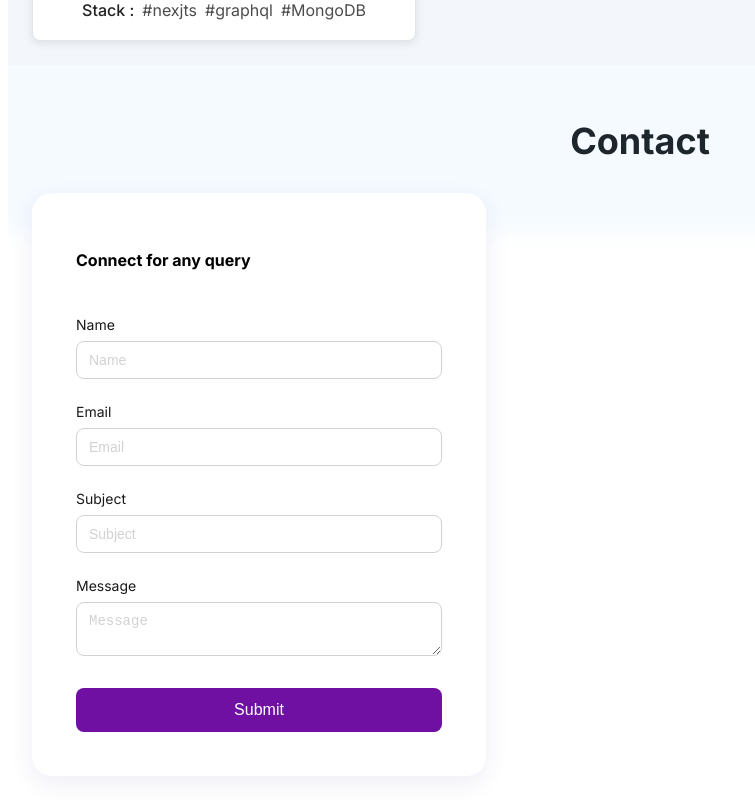
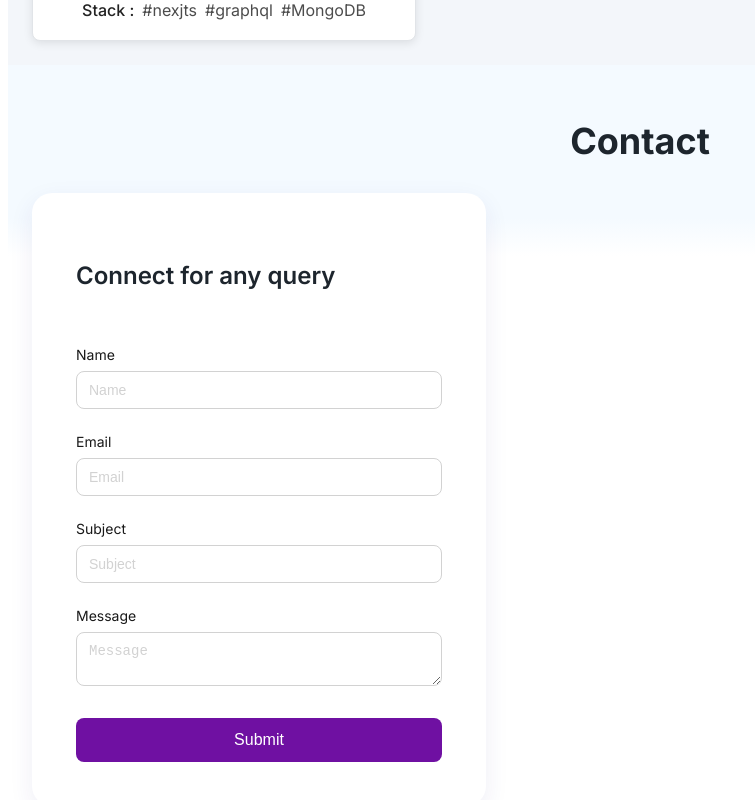
Before and after one commit to Rajat-Chaturvedi/Portfolio, a Next.js app: page / in a window 1280 px wide. Shown: the part 5493-6293 px from the top of the page, without its empty margins (0-755 px from the left). Built offline with nearby package versions, Linux system fonts and the light colour scheme.

Commit message:
h4 updated style

```diff
--- a/src/app/components/Contact/contact.module.scss
+++ b/src/app/components/Contact/contact.module.scss
@@ -19,8 +19,18 @@
             }
         }
 
-        @include for-size(phone-only){
-            padding:8px 12px;
+        @include for-size(phone-only) {
+            padding: 8px 12px;
+        }
+
+        h4 {
+            font-size: 24px;
+            color: #1d252d;
+            font-weight: 600;
+
+            @include for-size(phone-only) {
+                font-size: 20px;
+            }
         }
     }
 
--- a/src/app/components/Contact/index.tsx
+++ b/src/app/components/Contact/index.tsx
@@ -30,7 +30,7 @@ const Contact = () => {
             className={styles.contactForm}
           >
             <div>
-                <h4>Connect for any query</h4>
+              <h4>Connect for any query</h4>
             </div>
             <div className={styles.inputContainers}>
               <label>Name</label>
```
